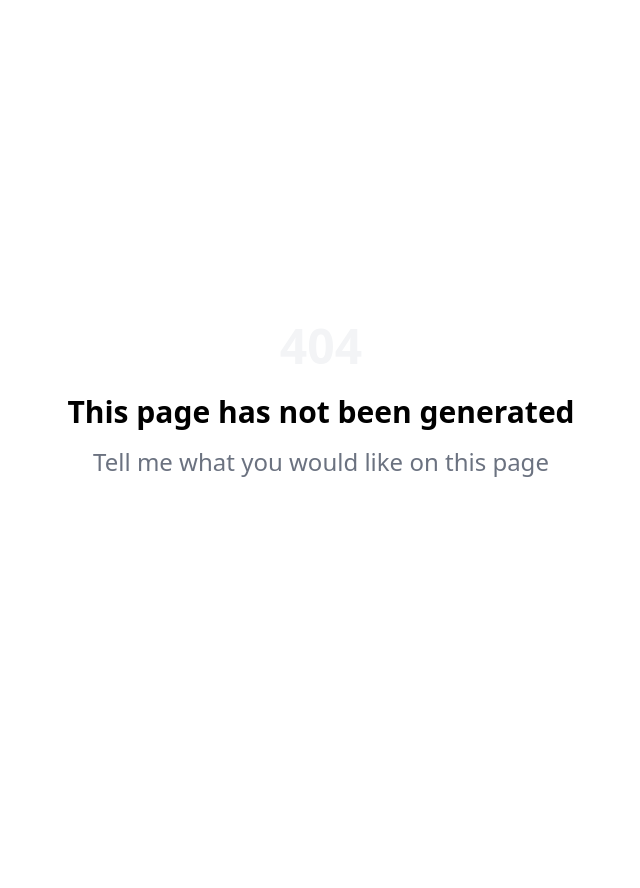
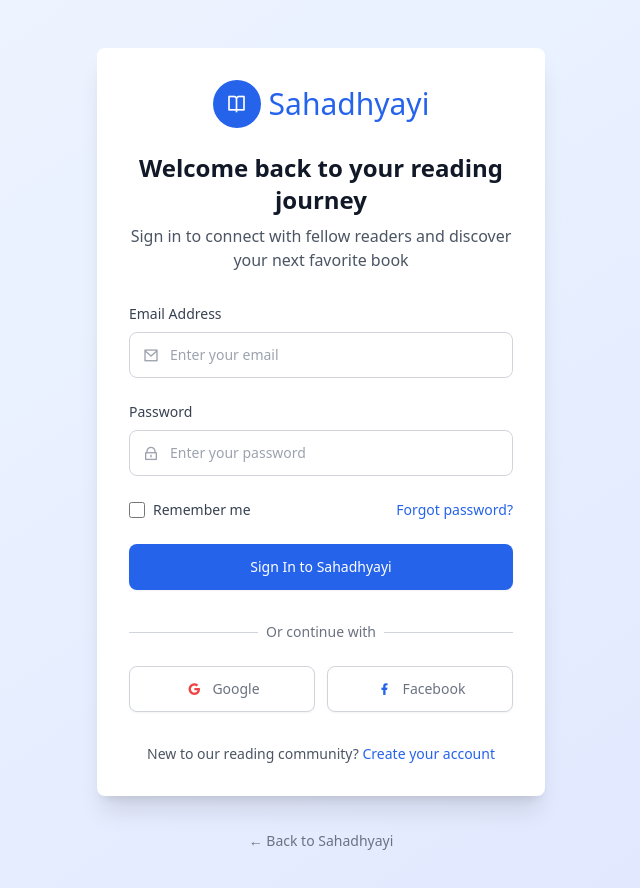
Before and after one commit to himanshugupta30062/Readdy-Sahadhyayi, a Next.js app: page / in a window 1280 px wide. Before the commit this address had no page. Shown: the top 888 px of the page, without its empty margins (319-959 px from the left). Before the commit the page ends 800 px from the top, so only its background shows below. Built offline with nearby package versions, Linux system fonts and the light colour scheme.

Commit message:
Add files via upload

```diff
--- /dev/null
+++ b/app/page.tsx
@@ -0,0 +1,202 @@
+
+'use client';
+
+import Link from 'next/link';
+import { useState } from 'react';
+
+export default function SignInPage() {
+  const [formData, setFormData] = useState({
+    email: '',
+    password: '',
+    rememberMe: false
+  });
+  const [isLoading, setIsLoading] = useState(false);
+  const [showMessage, setShowMessage] = useState(false);
+  const [messageType, setMessageType] = useState<'success' | 'error'>('success');
+
+  const handleInputChange = (e: React.ChangeEvent<HTMLInputElement>) => {
+    const { name, value, type, checked } = e.target;
+    setFormData(prev => ({
+      ...prev,
+      [name]: type === 'checkbox' ? checked : value
+    }));
+  };
+
+  const handleSubmit = async (e: React.FormEvent) => {
+    e.preventDefault();
+    setIsLoading(true);
+
+    // Simulate authentication
+    setTimeout(() => {
+      setIsLoading(false);
+      if (formData.email && formData.password) {
+        setMessageType('success');
+        setShowMessage(true);
+        // Reset form
+        setFormData({ email: '', password: '', rememberMe: false });
+        setTimeout(() => setShowMessage(false), 3000);
+      } else {
+        setMessageType('error');
+        setShowMessage(true);
+        setTimeout(() => setShowMessage(false), 3000);
+      }
+    }, 1500);
+  };
+
+  return (
+    <div className="min-h-screen bg-gradient-to-br from-blue-50 to-indigo-100 flex items-center justify-center py-12 px-4 sm:px-6 lg:px-8">
+      <div className="max-w-md w-full space-y-8">
+        <div className="bg-white rounded-lg shadow-xl p-8">
+          <div className="text-center mb-8">
+            <Link href="/" className="flex items-center justify-center space-x-2 mb-6">
+              <div className="w-12 h-12 bg-blue-600 rounded-full flex items-center justify-center">
+                <i className="ri-book-open-line text-white text-xl"></i>
+              </div>
+              <span className="text-3xl font-pacifico text-blue-600">Sahadhyayi</span>
+            </Link>
+            <h2 className="text-2xl font-bold text-gray-900 mb-2">Welcome back to your reading journey</h2>
+            <p className="text-gray-600">Sign in to connect with fellow readers and discover your next favorite book</p>
+          </div>
+
+          {showMessage && (
+            <div className={`mb-6 p-4 rounded-lg ${messageType === 'success' ? 'bg-green-50 border border-green-200' : 'bg-red-50 border border-red-200'}`}>
+              <div className="flex items-center">
+                <div className={`w-5 h-5 flex items-center justify-center mr-3`}>
+                  <i className={`${messageType === 'success' ? 'ri-check-line text-green-600' : 'ri-error-warning-line text-red-600'}`}></i>
+                </div>
+                <p className={`text-sm ${messageType === 'success' ? 'text-green-800' : 'text-red-800'}`}>
+                  {messageType === 'success'
+                    ? 'Successfully signed in! Welcome back to your reading community.'
+                    : 'Please fill in all fields to continue.'}
+                </p>
+              </div>
+            </div>
+          )}
+
+          <form onSubmit={handleSubmit} className="space-y-6">
+            <div>
+              <label htmlFor="email" className="block text-sm font-medium text-gray-700 mb-2">
+                Email Address
+              </label>
+              <div className="relative">
+                <div className="absolute inset-y-0 left-0 pl-3 flex items-center pointer-events-none">
+                  <div className="w-5 h-5 flex items-center justify-center">
+                    <i className="ri-mail-line text-gray-400"></i>
+                  </div>
+                </div>
+                <input
+                  id="email"
+                  name="email"
+                  type="email"
+                  value={formData.email}
+                  onChange={handleInputChange}
+                  className="block w-full pl-10 pr-3 py-3 border border-gray-300 rounded-lg focus:outline-none focus:ring-2 focus:ring-blue-500 focus:border-transparent text-sm"
+                  placeholder="Enter your email"
+                />
+              </div>
+            </div>
+
+            <div>
+              <label htmlFor="password" className="block text-sm font-medium text-gray-700 mb-2">
+                Password
+              </label>
+              <div className="relative">
+                <div className="absolute inset-y-0 left-0 pl-3 flex items-center pointer-events-none">
+                  <div className="w-5 h-5 flex items-center justify-center">
+                    <i className="ri-lock-line text-gray-400"></i>
+                  </div>
+                </div>
+                <input
+                  id="password"
+                  name="password"
+                  type="password"
+                  value={formData.password}
+                  onChange={handleInputChange}
+                  className="block w-full pl-10 pr-3 py-3 border border-gray-300 rounded-lg focus:outline-none focus:ring-2 focus:ring-blue-500 focus:border-transparent text-sm"
+                  placeholder="Enter your password"
+                />
+              </div>
+            </div>
+
+            <div className="flex items-center justify-between">
+              <div className="flex items-center">
+                <input
+                  id="rememberMe"
+                  name="rememberMe"
+                  type="checkbox"
+                  checked={formData.rememberMe}
+                  onChange={handleInputChange}
+                  className="h-4 w-4 text-blue-600 focus:ring-blue-500 border-gray-300 rounded cursor-pointer"
+                />
+                <label htmlFor="rememberMe" className="ml-2 block text-sm text-gray-700 cursor-pointer">
+                  Remember me
+                </label>
+              </div>
+              <button type="button" className="text-sm text-blue-600 hover:text-blue-500 cursor-pointer">
+                Forgot password?
+              </button>
+            </div>
+
+            <button
+              type="submit"
+              disabled={isLoading}
+              className="w-full flex justify-center py-3 px-4 border border-transparent rounded-lg shadow-sm text-sm font-medium text-white bg-blue-600 hover:bg-blue-700 focus:outline-none focus:ring-2 focus:ring-offset-2 focus:ring-blue-500 disabled:opacity-50 disabled:cursor-not-allowed transition-colors whitespace-nowrap cursor-pointer"
+            >
+              {isLoading ? (
+                <div className="flex items-center">
+                  <div className="w-4 h-4 flex items-center justify-center mr-2">
+                    <i className="ri-loader-4-line animate-spin"></i>
+                  </div>
+                  Signing In...
+                </div>
+              ) : (
+                'Sign In to Sahadhyayi'
+              )}
+            </button>
+          </form>
+
+          <div className="mt-8">
+            <div className="relative">
+              <div className="absolute inset-0 flex items-center">
+                <div className="w-full border-t border-gray-300" />
+              </div>
+              <div className="relative flex justify-center text-sm">
+                <span className="px-2 bg-white text-gray-500">Or continue with</span>
+              </div>
+            </div>
+
+            <div className="mt-6 grid grid-cols-2 gap-3">
+              <button className="w-full inline-flex justify-center py-3 px-4 border border-gray-300 rounded-lg shadow-sm bg-white text-sm font-medium text-gray-500 hover:bg-gray-50 transition-colors cursor-pointer">
+                <div className="w-5 h-5 flex items-center justify-center">
+                  <i className="ri-google-fill text-red-500"></i>
+                </div>
+                <span className="ml-2">Google</span>
+              </button>
+              <button className="w-full inline-flex justify-center py-3 px-4 border border-gray-300 rounded-lg shadow-sm bg-white text-sm font-medium text-gray-500 hover:bg-gray-50 transition-colors cursor-pointer">
+                <div className="w-5 h-5 flex items-center justify-center">
+                  <i className="ri-facebook-fill text-blue-600"></i>
+                </div>
+                <span className="ml-2">Facebook</span>
+              </button>
+            </div>
+          </div>
+
+          <div className="mt-8 text-center">
+            <p className="text-sm text-gray-600">
+              New to our reading community?{' '}
+              <Link href="/signup" className="font-medium text-blue-600 hover:text-blue-500 cursor-pointer">
+                Create your account
+              </Link>
+            </p>
+          </div>
+        </div>
+
+        <div className="text-center">
+          <Link href="/" className="text-sm text-gray-500 hover:text-gray-700 cursor-pointer">
+            ← Back to Sahadhyayi
+          </Link>
+        </div>
+      </div>
+    </div>
+  );
+}
```
